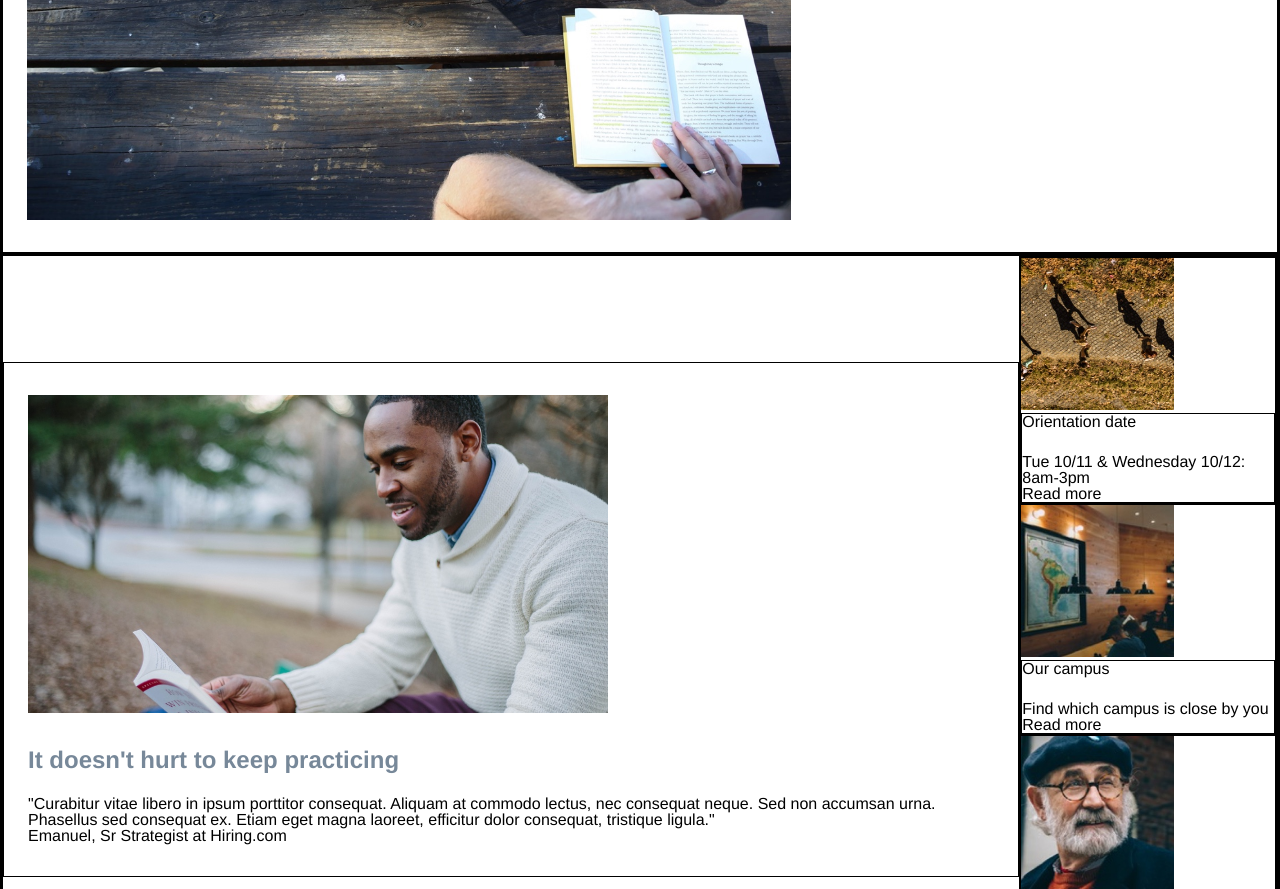
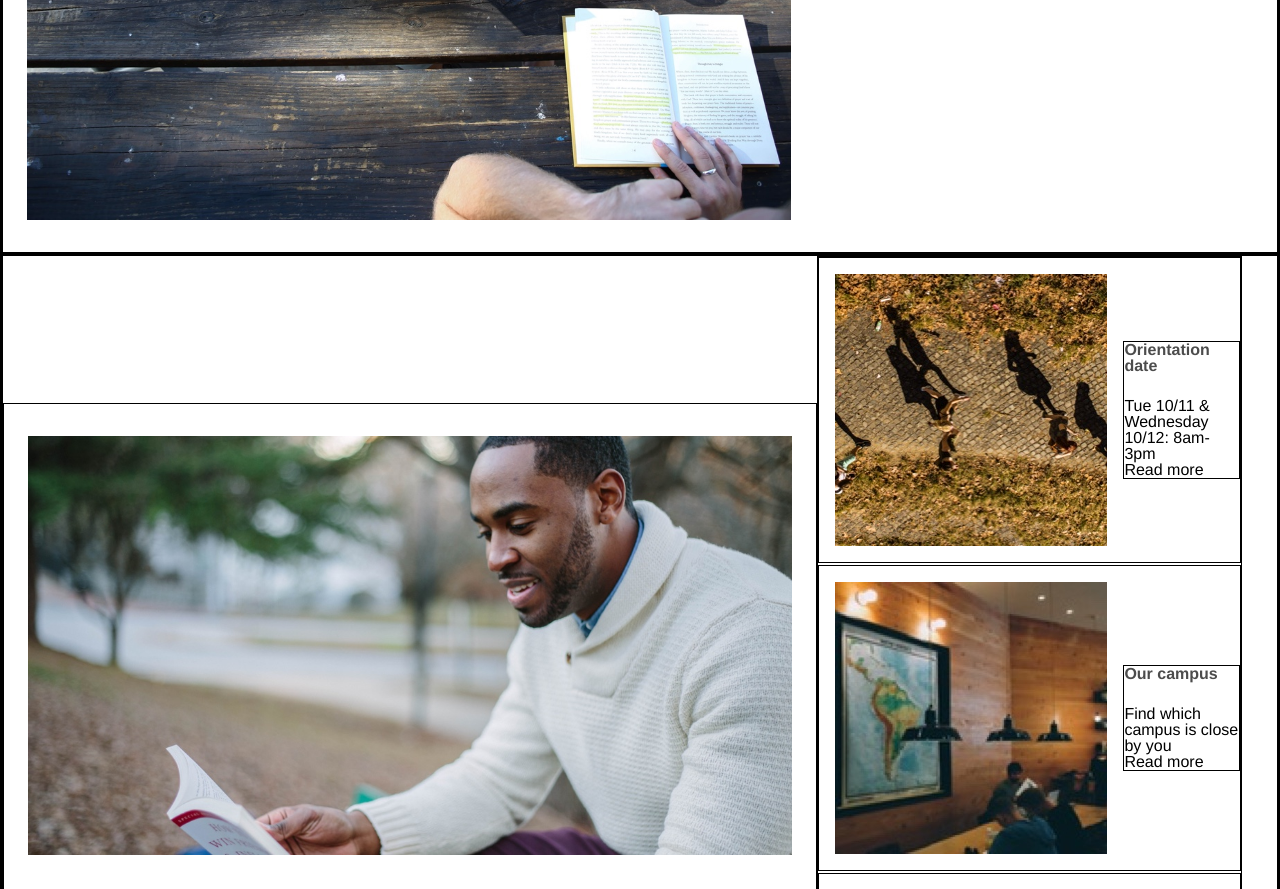
Before and after one commit to KirraS33/ColmarAcademy2, a plain HTML site: page index.html in a window 1280 px wide. Shown: the part 448-1337 px from the top of the page. Drawn offline with Linux system fonts and the light colour scheme.

Commit message:
CSS progress.

```diff
--- a/Resources/CSS/style.css
+++ b/Resources/CSS/style.css
@@ -72,16 +72,28 @@ body {
 
 .image-block {
 	padding: 32px 24px 32px 24px;
-
+	width: 60%;
 }
 
 .content-block img {
-	width: 60%;
+	width: 100%;
 	height: auto;
+
 }
 
 .news-blocks {
 	width: 423px;
+	flex-direction: column;
+}
+
+.news-blocks img {
+	float: left;
+	padding: 16px;
+}
+
+.news {
+	display: inline-flex;
+	align-items: center;
 
 }
 
@@ -110,11 +122,21 @@ h4 {
 	color:lightslategrey;
 }
 
+h6 {
+	font-weight: bold;
+	color: #4C4C4C;
+}
+
 .Start-learning {
 	display: inline-flex;
 	width: 100%;
 	align-items: center;
 	flex-wrap: wrap;
+}
+
+.Start-learning h4 {
+	display: block;
+	text-align: center;
 }
 
 p {
@@ -124,3 +146,7 @@ p {
 video {
 	width: 60%;
 }
+
+.thesis-main {
+
+}
```
